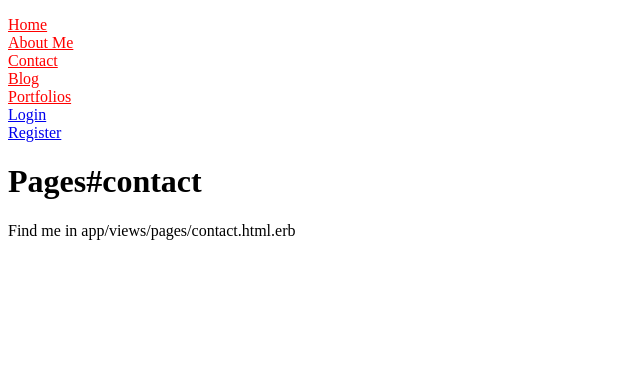
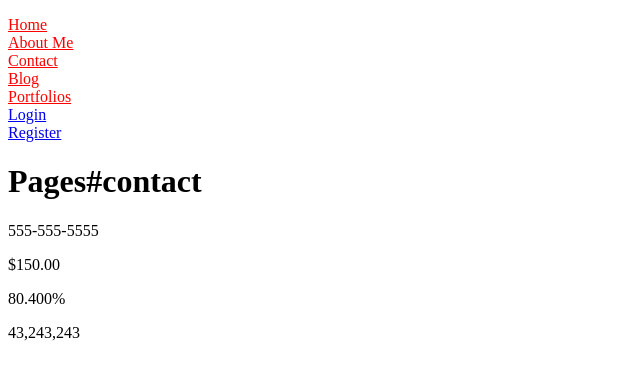
Before and after one commit to piraticallindsey/piratical_app, a Rails app: page /contact in a window 1280 px wide. Shown: the top 380 px of the page, without its empty margins (0-640 px from the left). Run offline with Rails 7, Linux system fonts and the light colour scheme; some libraries are stand-ins or nearby versions.

Commit message:
implemented tempory helper methods from ActionView

```diff
--- a/app/views/blogs/_blog.html.erb
+++ b/app/views/blogs/_blog.html.erb
@@ -1,5 +1,6 @@
  <tr>
         <td><%= blog.title %></td>
+        <td>Published <%= distance_of_time_in_words(blog.created_at, Time.now) %> ago</td>
         <td><%= blog.body %></td>
         <td><%= link_to blog.status, toggle_status_blog_path(blog) %></td>
         <td><%= link_to 'View', blog %></td>
--- a/app/views/blogs/index.html.erb
+++ b/app/views/blogs/index.html.erb
@@ -6,6 +6,7 @@
   <thead>
     <tr>
       <th>Blog Title</th>
+      <th>Date</th>
       <th>Body</th>
       <th colspan="4"></th>
     </tr>
--- a/app/views/pages/contact.html.erb
+++ b/app/views/pages/contact.html.erb
@@ -1,2 +1,9 @@
 <h1>Pages#contact</h1>
-<p>Find me in app/views/pages/contact.html.erb</p>
+
+<p><%= number_to_phone "5555555555" %></p>
+
+<p><%= number_to_currency "150" %></p>
+
+<p><%= number_to_percentage "80.4" %></p>
+
+<p><%= number_with_delimiter "43243243" %></p>
```
